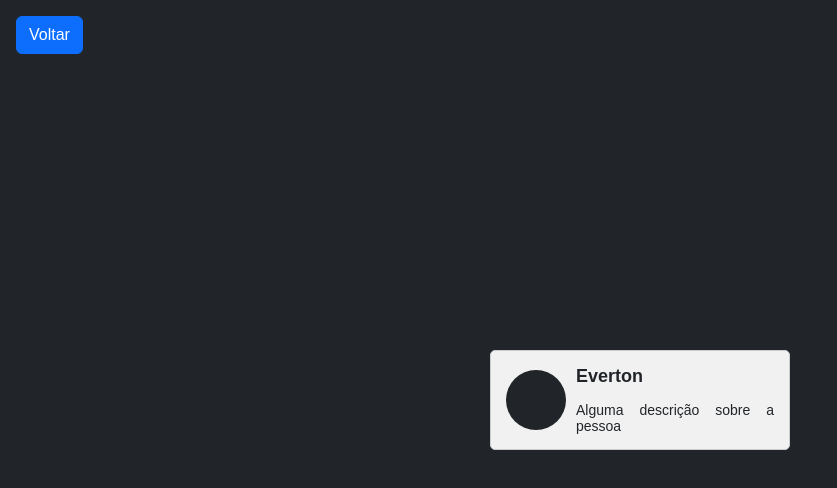
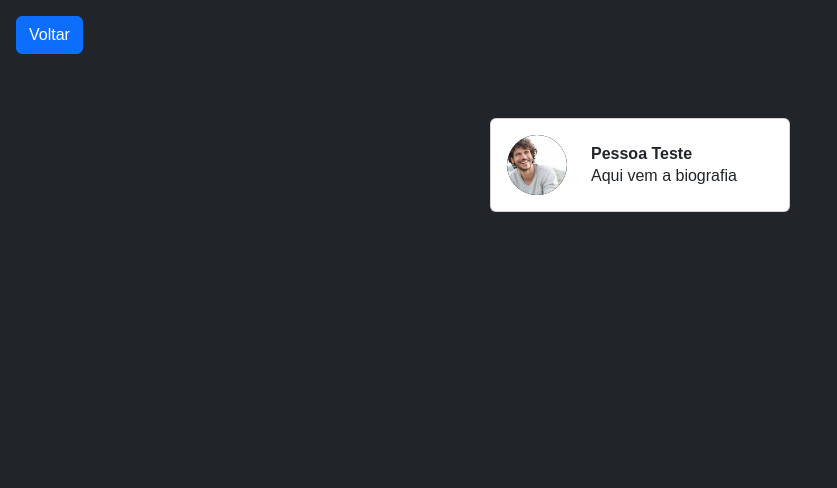
Before and after one commit to everton-dk9/Estudos-bootstrap, a plain HTML site: page components/cartaoSimples/index.html in a window 1280 px wide. Shown: the whole page, without its empty margins (0-837 px from the left). Drawn offline with nearby package versions, Linux system fonts and the light colour scheme.

Commit message:
task 1 (card de perfil): concluido

```diff
--- a/components/cartaoSimples/index.html
+++ b/components/cartaoSimples/index.html
@@ -1,32 +1,48 @@
 <!DOCTYPE html>
 <html lang="en">
+
 <head>
   <meta charset="UTF-8">
   <meta name="viewport" content="width=device-width, initial-scale=1.0">
-  <link href="https://cdn.jsdelivr.net/npm/bootstrap@5.3.6/dist/css/bootstrap.min.css" rel="stylesheet" integrity="sha384-4Q6Gf2aSP4eDXB8Miphtr37CMZZQ5oXLH2yaXMJ2w8e2ZtHTl7GptT4jmndRuHDT" crossorigin="anonymous">
+  <link href="https://cdn.jsdelivr.net/npm/bootstrap@5.3.6/dist/css/bootstrap.min.css" rel="stylesheet"
+    integrity="sha384-4Q6Gf2aSP4eDXB8Miphtr37CMZZQ5oXLH2yaXMJ2w8e2ZtHTl7GptT4jmndRuHDT" crossorigin="anonymous">
   <link rel="stylesheet" href="../../reset.css">
   <link rel="stylesheet" href="style.css">
   <title>Document</title>
 </head>
+
 <body class="bg-dark">
-  <div class="container d-flex align-items-center justify-content-center vh-100">
-    <a href="../../index.html" class="btn btn-primary position-absolute top-0 start-0 m-3">Voltar</a>
-    <div class="card d-flex flex-row align-items-center">
+  <header class="mb-5 bg-gray p-3">
+      <div class="d-flex justify-content-start">
+        <a href="../../index.html" class="btn btn-primary">Voltar</a>
+      </div>
+  </header>
+  <main>
+    <div class="container d-flex justify-content-center">
+      <div class="card" style="max-width: 300px;">
+        <div class="card-body">
+          <div class="d-flex align-items-center gap-4">
             <div class="avatar">
               <div class="avatar-pic bg-dark">
-          <!-- <img src="..." class="card-img-top" alt="..."> -->
+                <img src="../../assets/imgs/pessoa.jpeg" height="60px" width="60px" alt="a imagem de uma pessoa">
               </div>
             </div>
-      <div class="card-body">
-        <p class="person-name">
-          Everton
+            <div class="person-details row gap-1">
+              <p class="person-name col fw-bold">
+                Pessoa Teste
               </p>
-        <p class="bigraphy">
-          Alguma descrição sobre a pessoa
+              <p class="bigraphy col">
+                Aqui vem a biografia
               </p>
             </div>
           </div>
         </div>
-  <script src="https://cdn.jsdelivr.net/npm/bootstrap@5.3.6/dist/js/bootstrap.bundle.min.js" integrity="sha384-j1CDi7MgGQ12Z7Qab0qlWQ/Qqz24Gc6BM0thvEMVjHnfYGF0rmFCozFSxQBxwHKO" crossorigin="anonymous"></script>
+      </div>
+    </div>
+  </main>
+  <script src="https://cdn.jsdelivr.net/npm/bootstrap@5.3.6/dist/js/bootstrap.bundle.min.js"
+    integrity="sha384-j1CDi7MgGQ12Z7Qab0qlWQ/Qqz24Gc6BM0thvEMVjHnfYGF0rmFCozFSxQBxwHKO"
+    crossorigin="anonymous"></script>
 </body>
+
 </html>
--- a/components/cartaoSimples/style.css
+++ b/components/cartaoSimples/style.css
@@ -1,4 +1,4 @@
-.card {
+/* .card {
   display: flex;
   width: 300px;
   height: auto;
@@ -7,18 +7,32 @@
   border-radius: 5px;
   padding: 15px;
   gap: 10px;
-}
+} */
 
-.avatar {
-  display: flex;
-  align-items: center;
-}
 
 .avatar-pic {
   width: 60px;
   height: 60px;
   border-radius: 75%;
+  overflow: hidden;
+  position: relative;
 }
+
+.avatar-pic img {
+  width: 100%;
+  height: 100%;
+  border-radius: 75%;
+  object-fit: cover;
+  object-position: center;
+  display: block;
+}
+
+.person-details {
+  text-wrap: nowrap;
+  text-overflow: ellipsis;
+}
+
+/*
 
 .card-body {
   display: flex;
@@ -35,4 +49,4 @@
 .bigraphy {
   font-size: 14px;
   text-align: justify;
-}
+} */
```
Also changed, not shown: assets/imgs/pessoa.jpeg (added), 1 other file. Lines whose indentation alone changed are shown as unchanged.
